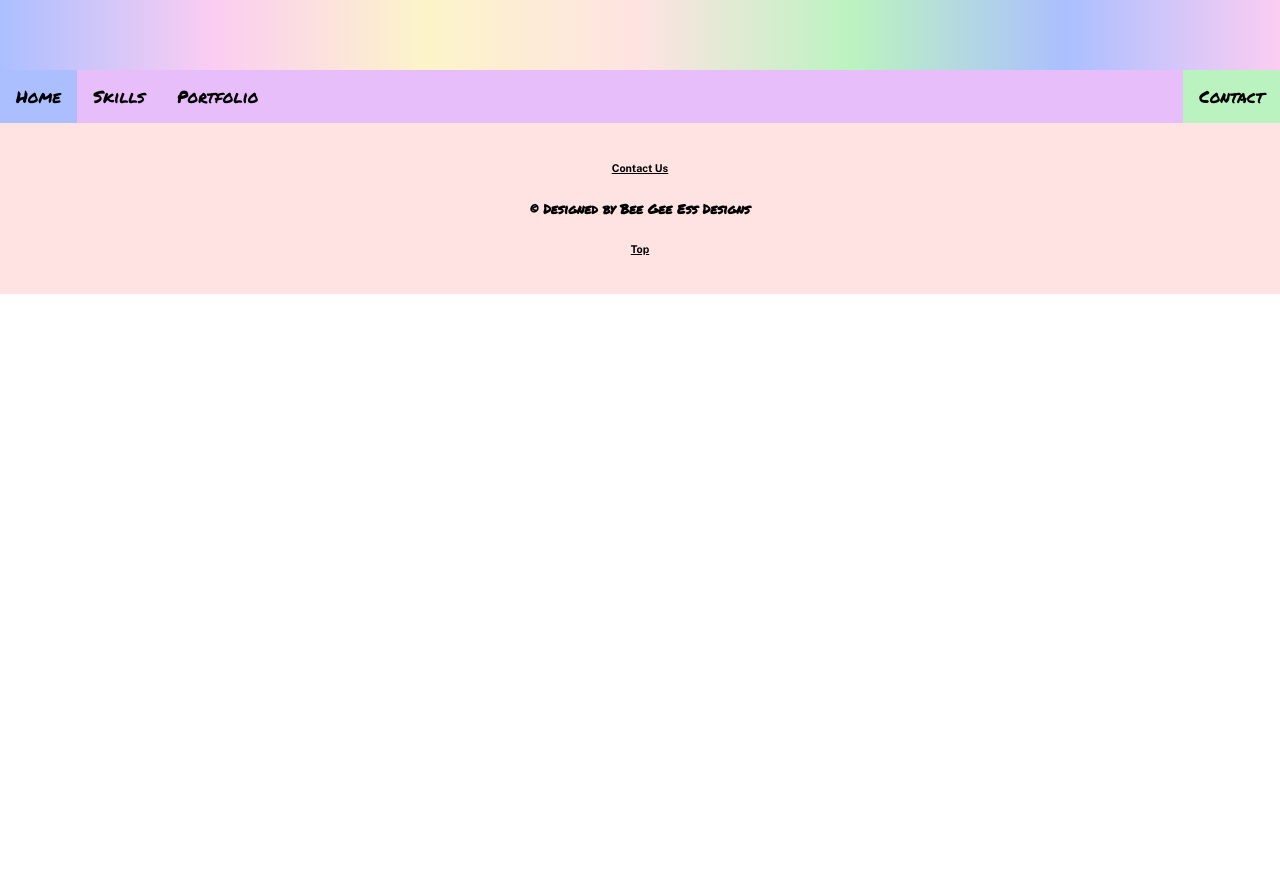
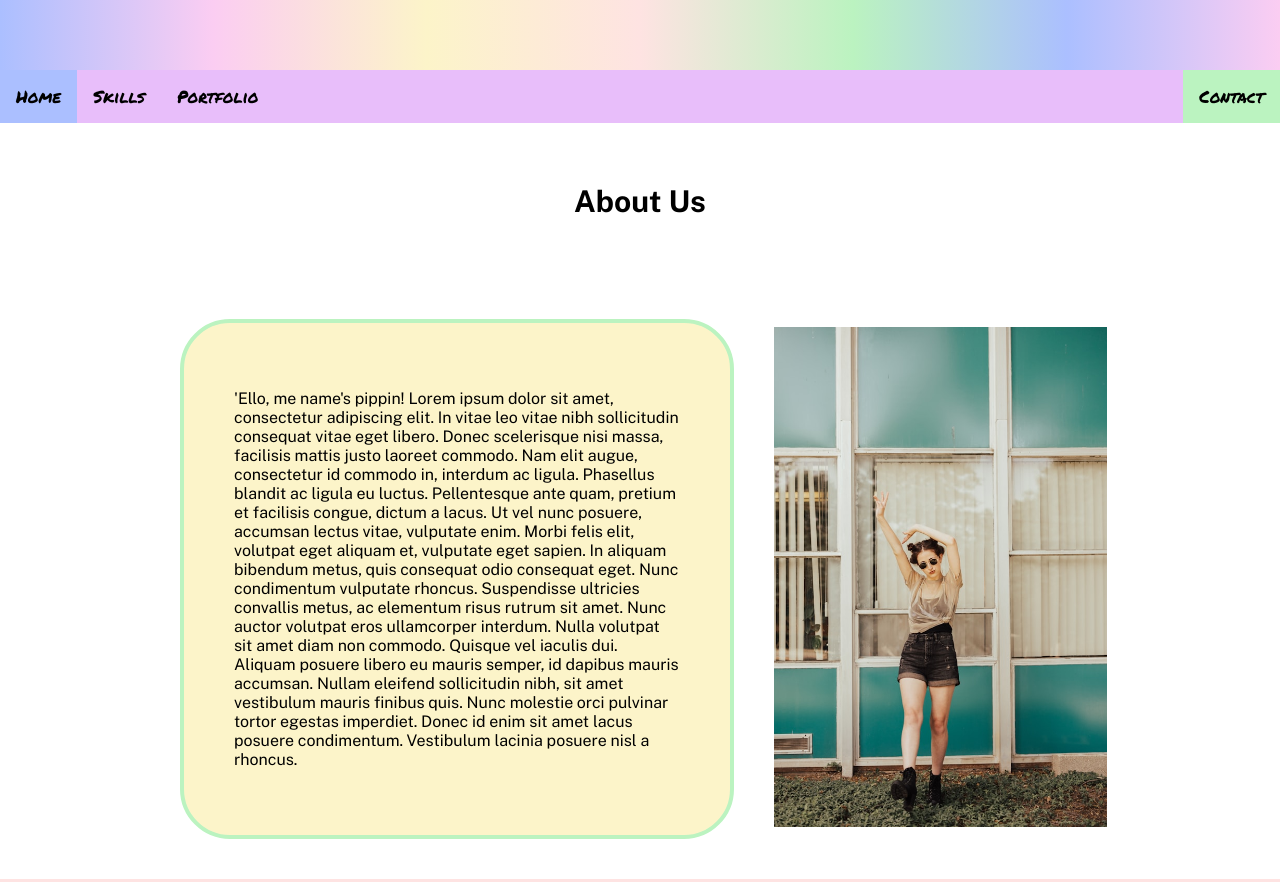
Before and after one commit to BeeGeeEss/Portfolio, a plain HTML site: page index.html in a window 1280 px wide. Shown: the part 560-1442 px from the top of the page. Before the commit the page ends 854 px from the top, so only its background shows below. Drawn offline with nearby package versions, Linux system fonts and the light colour scheme.

Commit message:
Changes to styling across pages

```diff
--- a/index.html
+++ b/index.html
@@ -23,12 +23,23 @@
         <a href="portfolio.html">Portfolio</a>
         <a href="contact.html" class="split">Contact</a>
       </nav>
-      <title>Introduction</title>
+      <title>About Us</title>
+        <div class="flex-container">
+          <section class="section1">
+            <p>'Ello, me name's pippin! Lorem ipsum dolor sit amet, consectetur adipiscing elit. In vitae leo vitae nibh sollicitudin consequat vitae eget libero. Donec scelerisque nisi massa, facilisis mattis justo laoreet commodo. Nam elit augue, consectetur id commodo in, interdum ac ligula. Phasellus blandit ac ligula eu luctus. Pellentesque ante quam, pretium et facilisis congue, dictum a lacus. Ut vel nunc posuere, accumsan lectus vitae, vulputate enim. Morbi felis elit, volutpat eget aliquam et, vulputate eget sapien. In aliquam bibendum metus, quis consequat odio consequat eget. Nunc condimentum vulputate rhoncus. Suspendisse ultricies convallis metus, ac elementum risus rutrum sit amet. Nunc auctor volutpat eros ullamcorper interdum.
 
+              Nulla volutpat sit amet diam non commodo. Quisque vel iaculis dui. Aliquam posuere libero eu mauris semper, id dapibus mauris accumsan. Nullam eleifend sollicitudin nibh, sit amet vestibulum mauris finibus quis. Nunc molestie orci pulvinar tortor egestas imperdiet. Donec id enim sit amet lacus posuere condimentum. Vestibulum lacinia posuere nisl a rhoncus.</p>
+          </section>
+          <section class="section2">
+            <figure>
+            <img src="./images/buns.jpg" class="me" alt="" style="max-width:450px;max-height:500px;">
+            </figure>
+          </section>
+        </div>
    <footer>
-    <h6><a href="contact.html">Contact Us</a><br></h6>
-    <h5>&#169; Designed by Bee Gee Ess Designs</h5>
-    <h6><a href="#anchor">Top</a></h6>
+     <h6><a href="contact.html">Contact Us</a><br></h6>
+     <h5>&#169; Designed by Bee Gee Ess Designs</h5>
+     <h6><a href="#anchor">Top</a></h6>
    </footer>
   </body>
 </html>
--- a/style.css
+++ b/style.css
@@ -12,21 +12,37 @@ header {
   flex-direction:column-reverse;
   justify-content: center;
   align-items: center;
-    /*border: 2px red solid;*/
   background-image: linear-gradient(to right, #ABBFFF, #FBCDF2, #FCF4C9, #FEE3E2, #BBF3C0, #ABBFFF, #FBCDF2);
   padding-bottom: 80px;
   padding-top: 50px;
   width: 100%;
 }
 
+/*Creates blinking logo when you hover over the header*/
 header img:last-child {
   display: none;
 }
+
 header:hover img:last-child {
   display: block;
 }
+
 header:hover img:first-child {
   display: none;
+}
+
+/* Title of the page*/
+title {
+  color: black;
+  font-family: "Public Sans", sans-serif;
+  font-weight: 700;
+  font-style: normal;
+  font-size: 30px;
+  display: flex;
+  justify-content: center;
+  align-items: center;
+  padding-top: 60px;
+  padding-bottom: 60px;
 }
 
 h5 {
@@ -41,7 +57,7 @@ h6 {
 
 p {
   font-family: "Public Sans", sans-serif;
-  font-weight: 700;
+  font-weight: 400;
   font-style: normal;
 }
 
@@ -66,7 +82,6 @@ a {
   text-decoration: none;
   font-size: 17px;
   font-family: "Permanent Marker", cursive;
-    /*margin-top: 25px;*/
 }
 
 /*Hover over navbar - changes colour*/
@@ -81,13 +96,14 @@ a {
   color: black;
 }
 
-  /*Contact button on navbar - highlighted colour*/
+/*'Contact' button on navbar - highlighted colour*/
 .topnav a.split {
   float: right;
   background-color: #BBF3C0;
   color: black;
 }
 
+/*Media Repsonsive changes to navbar - no split navbar on medium sized screens*/
 @media screen and (max-width: 900px) {
   .topnav a.split {
     float: left;
@@ -95,11 +111,71 @@ a {
   }
 }
 
+/*Media Repsonsive changes to navbar - vertical navbar on smaller screen*/
 @media screen and (max-width: 800px) {
   .topnav a {
     float: none;
     width: 100%;
     display: block;
+  }
+}
+
+/*Container for sections on main page*/
+.flex-container {
+  display: flex;
+  flex-direction: row;
+  width: 100%;
+}
+
+/*Section 1 - text in 'about us' section*/
+.section1 {
+  flex: 1;
+  display: flex;
+  flex-direction: row;
+  justify-content: flex-start;
+  align-items: center;
+  margin-left: 180px;
+  margin-bottom: 40px;
+  margin-top: 40px;
+  padding: 50px;
+  background-color: #FCF4C9;
+  border-radius: 50px;
+  border: 4px solid #BBF3C0;
+}
+
+/*Section 1 - image in 'about us' section*/
+.section2 {
+  flex: 1;
+  display: flex;
+  flex-direction: row;
+  justify-content: flex-start;
+  align-items: center;
+  padding-right: 100px;
+  padding-left: 0px;
+}
+
+/*Media responsive changes to sections - enables column style and block elements on smaller devices*/
+@media screen and (max-width: 900px) {
+  .flex-container {
+    flex-direction: column;
+  }
+}
+  /*.section1 {
+    width: 100%;
+  }
+  .section2 {
+   width: 100%
+  }
+  .img {
+    max-width: 150px;
+    max-height: 150px;
+  }
+}*/
+
+@media screen and (max-width: 350px) {
+  .img {
+    max-width: 50px;
+    max-height: 50px;
   }
 }
 
```
Also changed, not shown: stylecontact.css (+7 -2 lines), contact.html (indentation only). Lines whose indentation alone changed are shown as unchanged.
